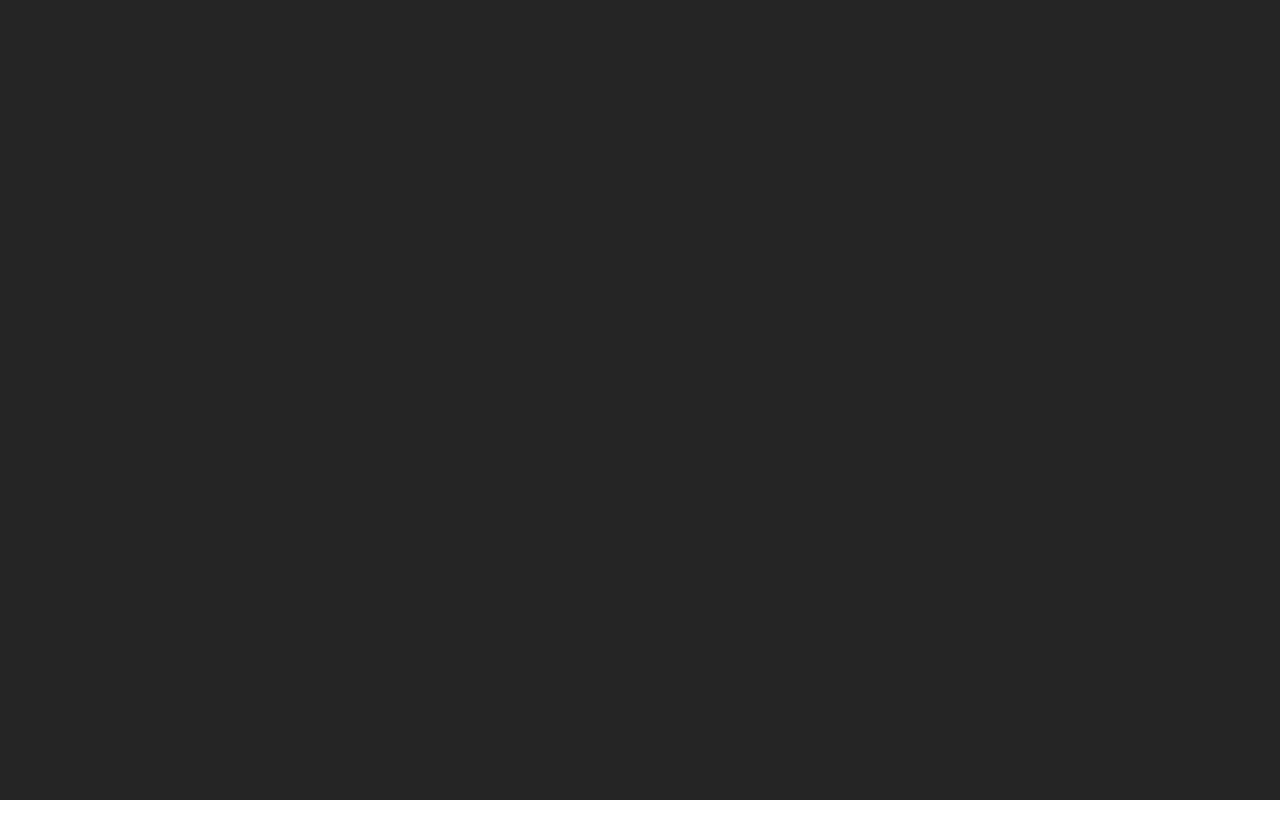
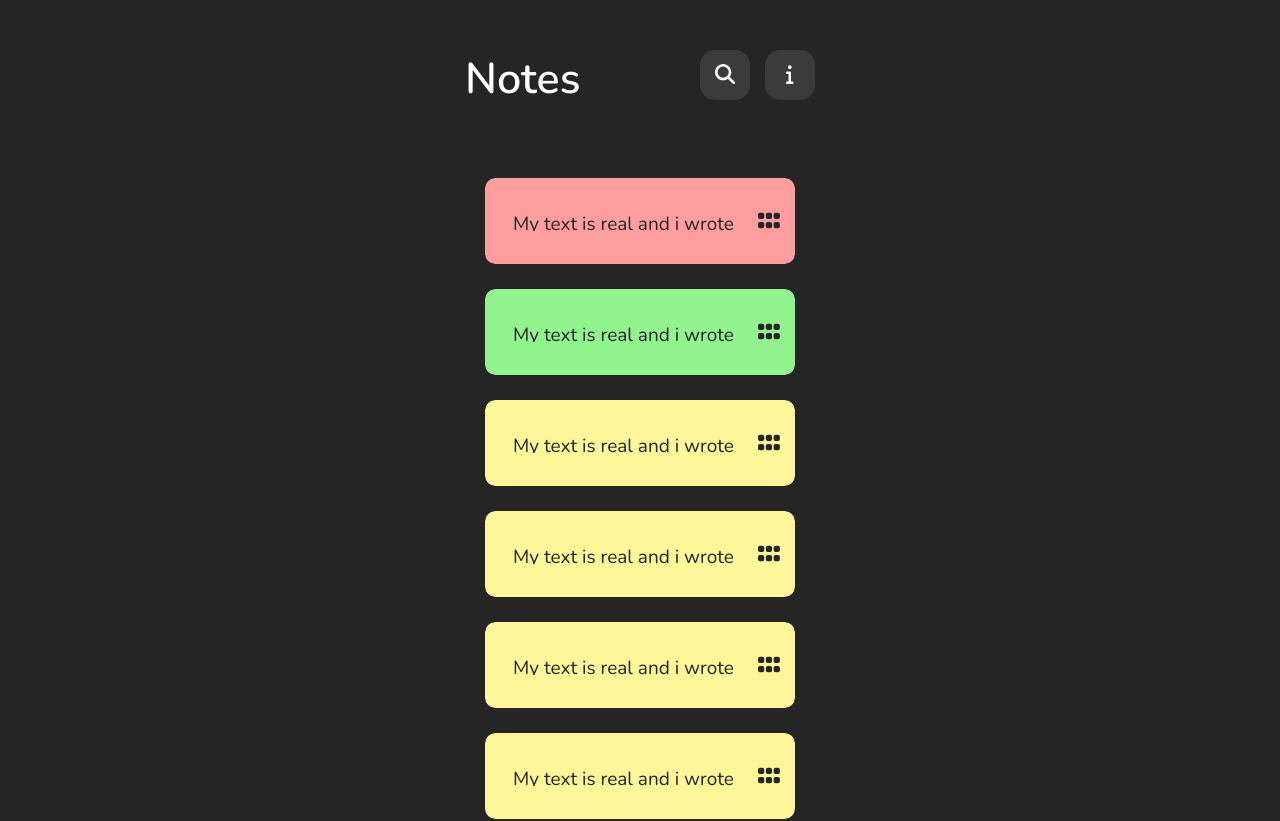
Before and after one commit to SurokDima/pet-notes, a React (Create React App) app: page / in a window 1280 px wide. Shown: the top 821 px of the page. Before the commit the page ends 800 px from the top, so only its background shows below. Built offline with nearby package versions, Linux system fonts and the light colour scheme.

Commit message:
Realize home list with scroll

```diff
--- a/public/index.html
+++ b/public/index.html
@@ -15,15 +15,17 @@
       user's mobile device or desktop. See https://developers.google.com/web/fundamentals/web-app-manifest/
     -->
     <link rel="manifest" href="%PUBLIC_URL%/manifest.json" />
+
     <!--
-      Notice the use of %PUBLIC_URL% in the tags above.
-      It will be replaced with the URL of the `public` folder during the build.
-      Only files inside the `public` folder can be referenced from the HTML.
+      Add Fonts
+    -->
+    <link rel="preconnect" href="https://fonts.googleapis.com" />
+    <link rel="preconnect" href="https://fonts.gstatic.com" crossorigin />
+    <link
+      href="https://fonts.googleapis.com/css2?family=Nunito:wght@400;600;700&display=swap"
+      rel="stylesheet"
+    />
 
-      Unlike "/favicon.ico" or "favicon.ico", "%PUBLIC_URL%/favicon.ico" will
-      work correctly both with client-side routing and a non-root public URL.
-      Learn how to configure a non-root public URL by running `npm run build`.
-    -->
     <title>React App</title>
   </head>
   <body>
--- a/src/App.tsx
+++ b/src/App.tsx
@@ -6,22 +6,40 @@ import { dark } from './themes/themes';
 import { Route, Routes } from 'react-router-dom';
 import Home from './pages/Home';
 
+const Background = styled.div`
+  width: 100%;
+  height: 100%;
+  min-height: 100vh;
+
+  background: ${props => props.theme.primary};
+`;
+
 const Layout = styled.div`
+  display: flex;
+  flex-direction: column;
+  height: 100%;
+`;
+
+const Container = styled.div`
+  max-width: 400px;
   width: 100%;
-  height: 100vh;
-  overflow: hidden;
-
-  background: ${(props) => props.theme.primary};
+  height: 100%;
+  padding: 0 25px;
+  margin: 0 auto;
 `;
 
 function App() {
   return (
     <ThemeProvider theme={dark}>
-      <Layout>
-        <Routes>
-          <Route path={'/'} element={<Home /> } />
-        </Routes>
-      </Layout>
+      <Background>
+        <Container>
+          <Layout>
+            <Routes>
+              <Route path={'/'} element={<Home />} />
+            </Routes>
+          </Layout>
+        </Container>
+      </Background>
     </ThemeProvider>
   );
 }
--- /dev/null
+++ b/src/components/Notes/NoteItem.tsx
@@ -0,0 +1,116 @@
+import {
+  DragControls,
+  motion,
+  PanInfo,
+  Reorder,
+  useAnimation,
+  useDragControls,
+  useMotionValue,
+} from 'framer-motion';
+import React, { ComponentProps, useState } from 'react';
+import styled, { DefaultTheme } from 'styled-components';
+import { faGrip } from '@fortawesome/free-solid-svg-icons';
+import { FontAwesomeIcon } from '@fortawesome/react-fontawesome';
+import { IEvent } from '../../types/types';
+
+const NoteContainer = styled(motion.div)<INoteContainerProps>`
+  background: ${props => props.theme.notesColors[props.color || 'yellow']};
+  border-radius: 10px;
+  padding: 28px 15px 28px 28px;
+  display: flex;
+  justify-content: space-between;
+  align-items: center;
+  color: ${props => props.theme.primary};
+  font-size: 25px;
+  user-select: none;
+`;
+
+const NoteTitle = styled.div`
+  font-size: 1.1875rem;
+  font-weight: 400;
+  color: ${props => props.theme.primary};
+  font-family: 'Nunito', sans-serif;
+  margin-right: 20px;
+  overflow: hidden;
+  height: 20px;
+`;
+
+export default function NoteItem({
+  children,
+  removeItem,
+  className,
+}: INoteItemProps) {
+  const dragControls = useDragControls();
+
+  const controls = useAnimation();
+  const [isDragged, setIsDragged] = useState(false);
+
+  const handleDrag = async (event: IEvent, info: PanInfo) => {
+    const offset = info.offset.x;
+    const velocity = info.velocity.x;
+
+    if (offset < -100 || velocity < -250 && !isDragged) {
+      console.log('sd 1');
+
+      await controls.start({ x: '-100%', transition: { duration: 0.2 } });
+      console.log('sd');
+
+      removeItem();
+    } else {
+      controls.start({ x: 0, opacity: 1, transition: { duration: 0.5 } });
+    }
+  };
+
+  return (
+    <Reorder.Item
+      dragListener={false}
+      dragControls={dragControls}
+      dragDirectionLock
+      onDragEnd={() => setIsDragged(false)}
+      onDragStart={() => setIsDragged(true)}
+      value={children}
+      id={children.id}
+      whileTap={{ scale: 1.03 }}
+      style={{
+        listStyleType: 'none',
+        overflow: 'hidden',
+        borderRadius: 10,
+      }}
+      className={className}
+      layout
+      transition={{ type: 'spring', stiffness: 600, damping: 30 }}
+    >
+      <NoteContainer
+        drag={'x'}
+        dragDirectionLock
+        animate={controls}
+        onDragEnd={handleDrag}
+        color={children.color}
+      >
+        <NoteTitle>{children.text}</NoteTitle>
+        <motion.div
+          style={{ touchAction: 'none' }}
+          onPointerDown={e => dragControls.start(e)}
+        >
+          <FontAwesomeIcon icon={faGrip} />
+        </motion.div>
+      </NoteContainer>
+    </Reorder.Item>
+  );
+}
+
+interface INoteContainerProps {
+  color?: keyof DefaultTheme['notesColors'];
+}
+
+interface INoteItemProps {
+  children: IItem;
+  removeItem: () => void;
+  className?: string;
+}
+
+export interface IItem {
+  id: string;
+  color?: keyof DefaultTheme['notesColors'];
+  text: string;
+}
--- /dev/null
+++ b/src/components/Notes/NotesTrack.tsx
@@ -0,0 +1,35 @@
+import { motion, Reorder, useMotionValue } from 'framer-motion';
+import styled, { DefaultTheme } from 'styled-components';
+import NoteItem, { IItem } from './NoteItem';
+
+const Item = styled(NoteItem)`
+  margin: 25px 0;
+`;
+
+const Track = styled(motion.div)`
+  width: 100%;
+  height: 100%;
+  padding: 20px;
+`;
+
+export default function NotesTrack({ children, setItems, removeItem }: INotesTrackProps) {
+
+  return (
+    <Track>
+      <Reorder.Group axis={'y'} onReorder={setItems} values={children}>
+        {children &&
+          children.map(item => (
+            <Item key={item.id} removeItem={() => removeItem(item.id)}>
+              {item}
+            </Item>
+          ))}
+      </Reorder.Group>
+    </Track>
+  );
+}
+
+interface INotesTrackProps {
+  children: IItem[];
+  setItems: (items: IItem[]) => void;
+  removeItem: (id: string) => void;
+}
--- a/src/index.scss
+++ b/src/index.scss
@@ -1,3 +1,5 @@
+@import-normalize;
+
 body {
   margin: 0;
   font-family: -apple-system, BlinkMacSystemFont, 'Segoe UI', 'Roboto', 'Oxygen',
@@ -16,7 +18,13 @@ code {
 *,
 *::after,
 *::before {
-  box-sizing: 0;
+  box-sizing: border-box;
   margin: 0;
   padding: 0;
 }
+
+html {
+  font-size: 16px;
+  font-family: 'Nunito', sans-serif;
+  color: #fff;
+}
--- a/src/pages/Home.tsx
+++ b/src/pages/Home.tsx
@@ -1,3 +1,61 @@
+import { motion, useMotionValue } from 'framer-motion';
+import { nanoid } from 'nanoid';
+import { useState } from 'react';
+import styled from 'styled-components';
+import InfoButton from '../components/Buttons/InfoButton';
+import SearchButton from '../components/Buttons/SearchButton';
+import NoteItem, { IItem } from '../components/Notes/NoteItem';
+import NotesTrack from '../components/Notes/NotesTrack';
+
+import PageHeader from '../components/PageHeader';
+import PageTitle from '../components/PageTitle';
+
+const Search = styled(SearchButton)`
+  margin-right: 15px;
+`;
+
+const Body = styled.div`
+  width: 100%;
+  height: 100%;
+`;
+
+const initialItems: IItem[] = [
+  { id: nanoid(), text: 'My text is real and i wrote itsdfsdfsdfsdfsdfsdfsdfsdf sdfsd fsd', color: 'red' },
+  { id: nanoid(), text: 'My text is real and i wrote it', color: 'green' },
+  { id: nanoid(), text: 'My text is real and i wrote it' },
+  { id: nanoid(), text: 'My text is real and i wrote it' },
+  { id: nanoid(), text: 'My text is real and i wrote it' },
+  { id: nanoid(), text: 'My text is real and i wrote it' },
+  { id: nanoid(), text: 'My text is real and i wrote it' },
+
+];
+
 export default function Home() {
-  return <div></div>;
+  const [items, setItems] = useState(initialItems);
+
+  const removeItem = (id: string): void => {
+    const index = items.findIndex(item => item.id === id);
+    if(index === undefined) return;
+
+    const newItems = [...items];
+    newItems.splice(index, 1);
+
+    setItems(newItems);
+  }
+
+  return (
+    <>
+      <PageHeader>
+        <PageTitle>Notes</PageTitle>
+
+        <div>
+          <Search />
+          <InfoButton />
+        </div>
+      </PageHeader>
+      <Body>
+        <NotesTrack setItems={setItems} removeItem={removeItem}>{items}</NotesTrack>
+      </Body>
+    </>
+  );
 }
--- /dev/null
+++ b/src/types/types.ts
@@ -0,0 +1 @@
+export type IEvent = MouseEvent | PointerEvent | TouchEvent;
```
Also changed, not shown: src/components/Buttons/ViewButton.tsx (added, +17 -0 lines).
